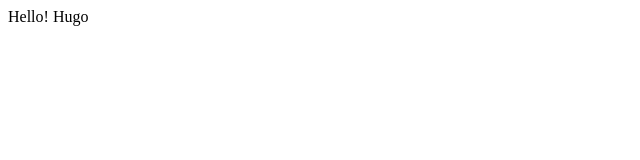
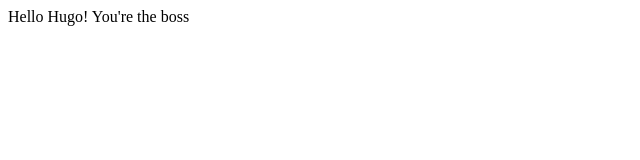
Before and after one commit to 2vz/git-public, a plain HTML site: page index.html in a window 1280 px wide. Shown: the whole page, without its empty margins (0-640 px from the left). Drawn offline with Linux system fonts and the light colour scheme.

Commit message:
new update test 20th sept night

```diff
--- a/index.html
+++ b/index.html
@@ -1 +1 @@
-<div>Hello! Hugo</div>
+<div>Hello Hugo! You're the boss</div>
```
